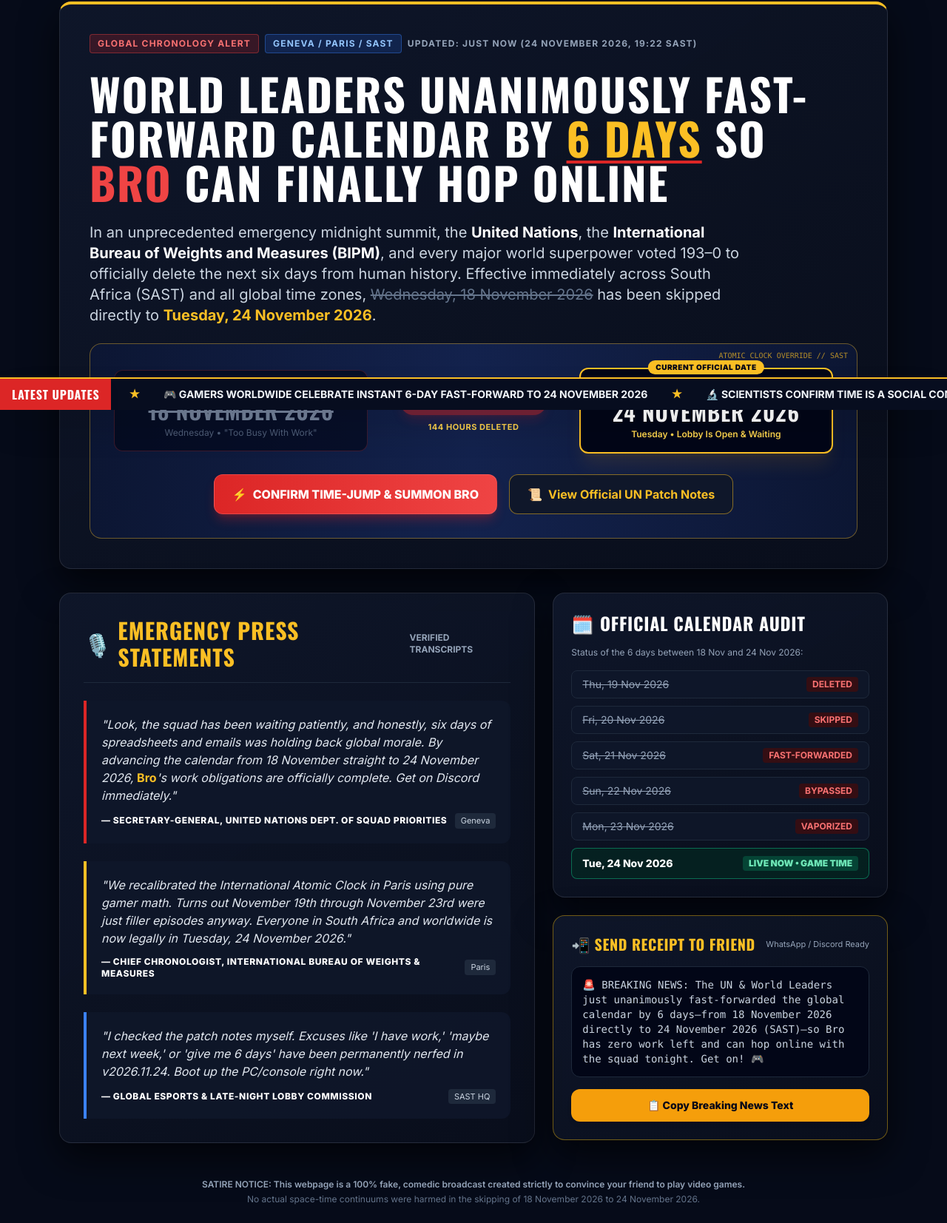
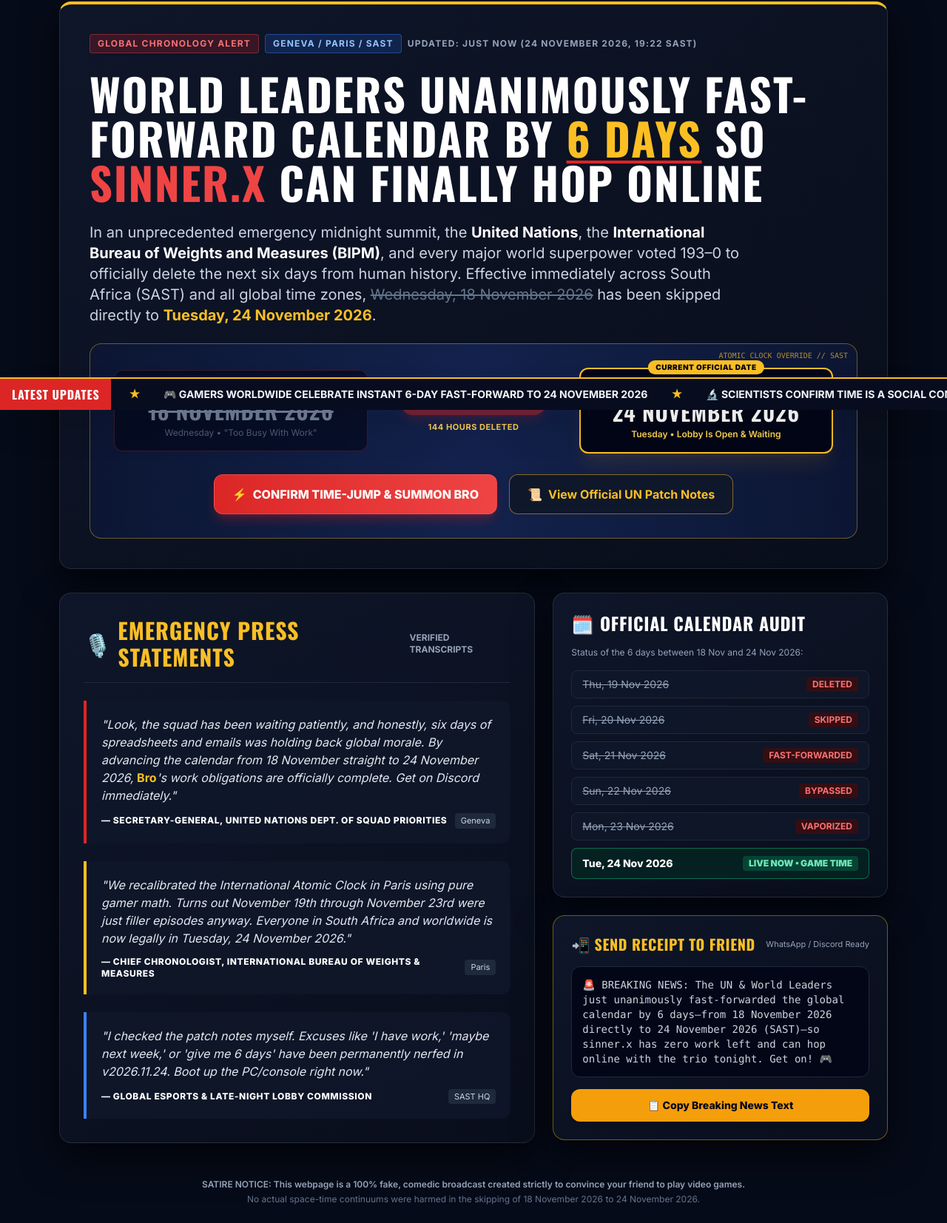
Before and after one commit to TA-RADIANT/Breaking-UN-Fast-Forwards-Calendar..., a plain HTML site: page global_time_jump_breaking_news.html in a window 1280 px wide. Shown: the part 246-1899 px from the top of the page at 74% size. Drawn offline with nearby package versions, Linux system fonts and the light colour scheme.

Commit message:
Update global_time_jump_breaking_news.html

```diff
--- a/global_time_jump_breaking_news.html
+++ b/global_time_jump_breaking_news.html
@@ -157,7 +157,7 @@
 
                 <!-- Main Headline -->
                 <h1 class="font-broadcast text-3xl sm:text-5xl lg:text-6xl font-bold uppercase leading-[1.08] text-white">
-                    WORLD LEADERS UNANIMOUSLY FAST-FORWARD CALENDAR BY <span class="text-amber-400 underline decoration-red-600 decoration-4 underline-offset-4">6 DAYS</span> SO <span class="friend-target text-red-500">BRO</span> CAN FINALLY HOP ONLINE
+                    WORLD LEADERS UNANIMOUSLY FAST-FORWARD CALENDAR BY <span class="text-amber-400 underline decoration-red-600 decoration-4 underline-offset-4">6 DAYS</span> SO <span class="friend-target text-red-500">SINNER.X</span> CAN FINALLY HOP ONLINE
                 </h1>
 
                 <p class="text-base sm:text-xl text-slate-300 leading-relaxed max-w-4xl font-medium">
@@ -312,7 +312,7 @@
                         <span class="text-[11px] text-slate-400">WhatsApp / Discord Ready</span>
                     </div>
                     <p id="share-text-preview" class="bg-slate-950 border border-slate-800 rounded-xl p-3.5 text-xs sm:text-sm text-slate-300 leading-relaxed font-mono">
-                        🚨 BREAKING NEWS: The UN &amp; World Leaders just unanimously fast-forwarded the global calendar by 6 days—from 18 November 2026 directly to 24 November 2026 (SAST)—so Bro has zero work left and can hop online with the squad tonight. Get on! 🎮
+                        🚨 BREAKING NEWS: The UN &amp; World Leaders just unanimously fast-forwarded the global calendar by 6 days—from 18 November 2026 directly to 24 November 2026 (SAST)—so sinner.x has zero work left and can hop online with the trio tonight. Get on! 🎮
                     </p>
                     <button
                         onclick="copyShareText()"
```
